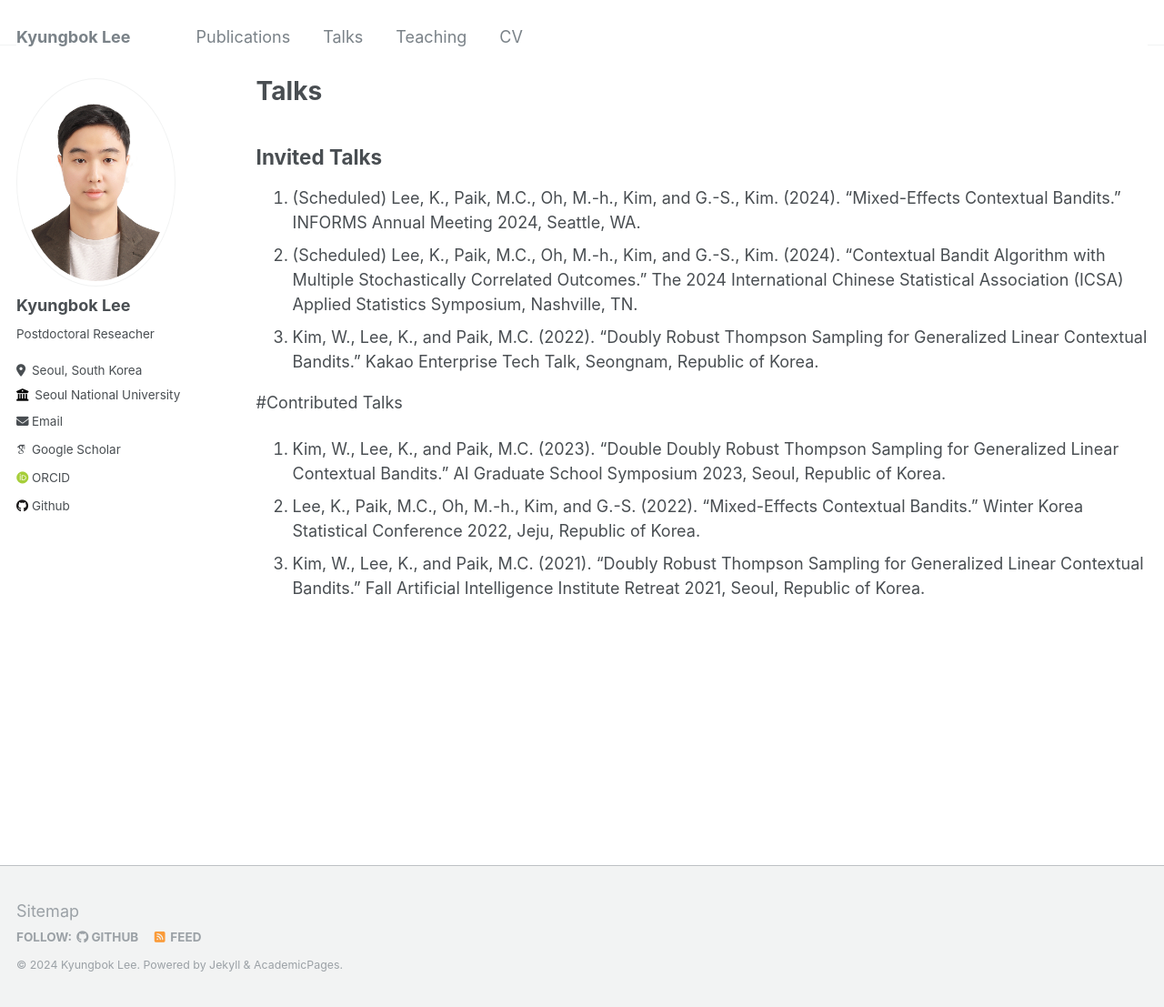
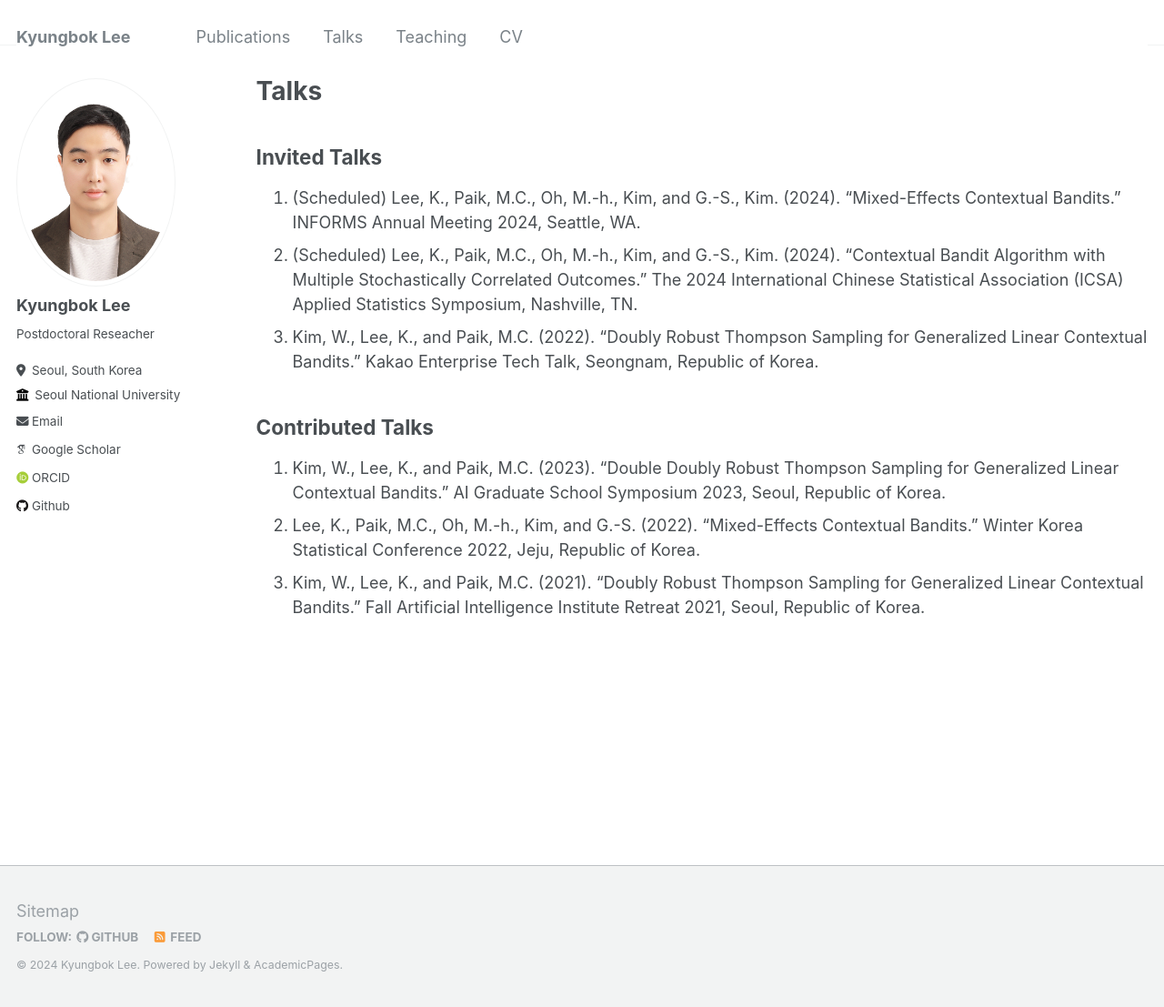
Before and after one commit to KyungbokLee/KyungbokLee.github.io, a Jekyll site: the page built from _pages/talks.md, in a window 1280 px wide and 1107 px high. Shown: the whole window at 91% size. Built offline with Jekyll 4.4.1, drawn with Linux system fonts in a browser that asks for light colours; some web fonts are replaced.

```diff
--- a/_pages/talks.md
+++ b/_pages/talks.md
@@ -10,7 +10,7 @@ author_profile: true
 2. (Scheduled) Lee, K., Paik, M.C., Oh, M.-h., Kim, and G.-S., Kim. (2024). “Contextual Bandit Algorithm with Multiple Stochastically Correlated Outcomes.” The 2024 International Chinese Statistical Association (ICSA) Applied Statistics Symposium, Nashville, TN.
 3. Kim, W., Lee, K., and Paik, M.C. (2022). “Doubly Robust Thompson Sampling for Generalized Linear Contextual Bandits.” Kakao Enterprise Tech Talk, Seongnam, Republic of Korea.
 
-#Contributed Talks
+## Contributed Talks
 1. Kim, W., Lee, K., and Paik, M.C. (2023). “Double Doubly Robust Thompson Sampling for Generalized Linear Contextual Bandits.” AI Graduate School Symposium 2023, Seoul, Republic of Korea.
 2. Lee, K., Paik, M.C., Oh, M.-h., Kim, and G.-S. (2022). “Mixed-Effects Contextual Bandits.” Winter Korea Statistical Conference 2022, Jeju, Republic of Korea.
 3. Kim, W., Lee, K., and Paik, M.C. (2021). “Doubly Robust Thompson Sampling for Generalized Linear Contextual Bandits.” Fall Artificial Intelligence Institute Retreat 2021, Seoul, Republic of Korea.
```
